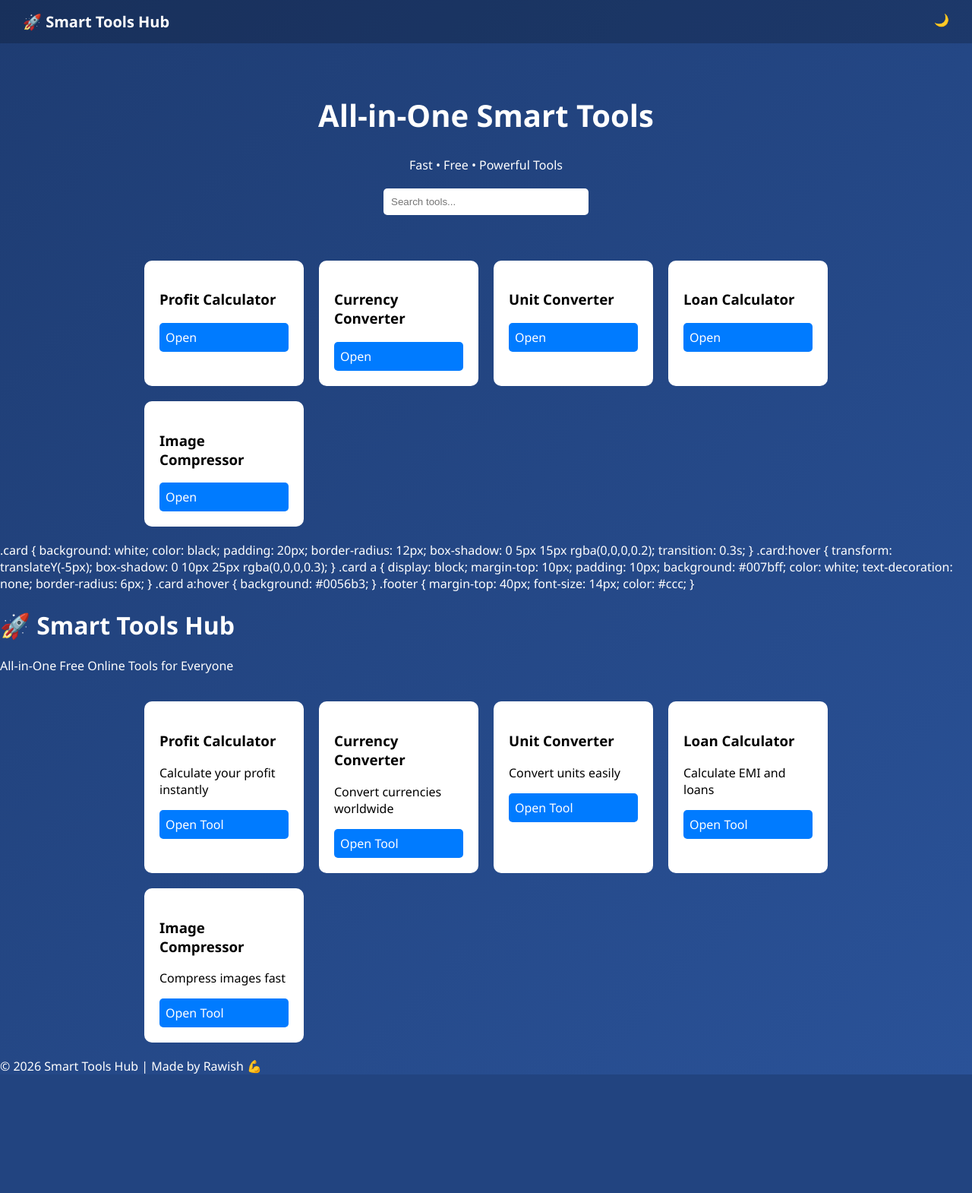
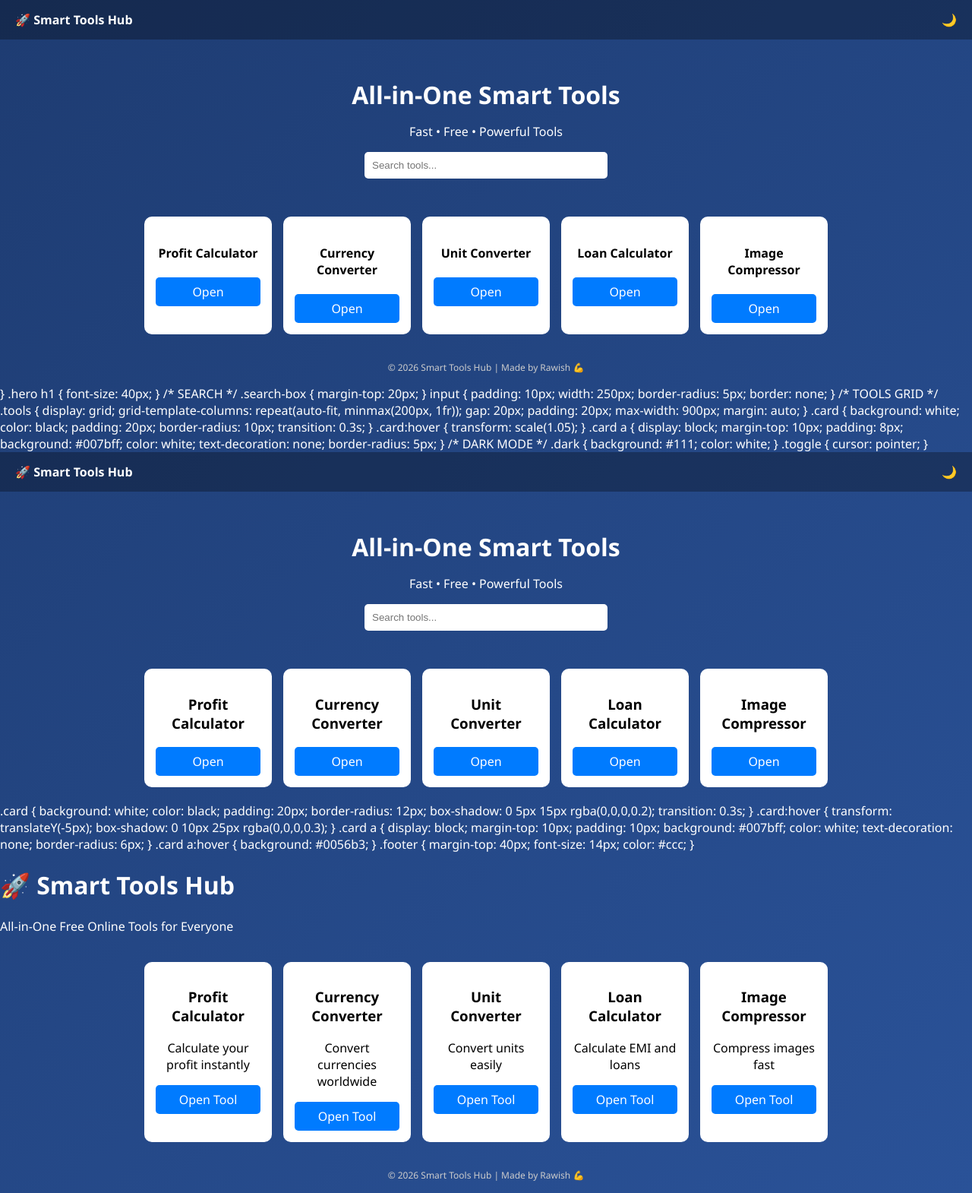
Before and after one commit to Rawish007/Smart-Tools-Hub, a Flask app: page / in a window 1280 px wide. Shown: the whole page at 76% size. Before the commit the page ends 1414 px from the top, so only its background shows below. Run offline with Flask 3, Linux system fonts and the light colour scheme.

Commit message:
Update index.html

```diff
--- a/templates/index.html
+++ b/templates/index.html
@@ -2,6 +2,9 @@
 <html>
 <head>
     <title>Smart Tools Hub</title>
+
+    <meta name="description" content="Free online tools">
+    <meta name="keywords" content="tools, calculator, converter">
 
     <style>
         body {
@@ -11,30 +14,137 @@
             color: white;
         }
 
-        /* NAVBAR */
         .navbar {
             display: flex;
             justify-content: space-between;
-            padding: 15px 30px;
-            background: rgba(0,0,0,0.2);
+            align-items: center;
+            padding: 15px 20px;
+            background: rgba(0,0,0,0.3);
         }
 
         .logo {
-            font-size: 20px;
             font-weight: bold;
         }
 
-        .nav-links a {
-            color: white;
-            margin-left: 15px;
-            text-decoration: none;
+        .toggle {
+            cursor: pointer;
         }
 
-        /* HERO */
         .hero {
             text-align: center;
-            padding: 40px 20px;
+            padding: 30px 15px;
         }
+
+        .hero h1 {
+            margin-bottom: 10px;
+        }
+
+        .search-box input {
+            padding: 10px;
+            width: 80%;
+            max-width: 300px;
+            border-radius: 5px;
+            border: none;
+        }
+
+        .tools {
+            display: grid;
+            grid-template-columns: repeat(auto-fit, minmax(160px, 1fr));
+            gap: 15px;
+            padding: 20px;
+            max-width: 900px;
+            margin: auto;
+        }
+
+        .card {
+            background: white;
+            color: black;
+            padding: 15px;
+            border-radius: 10px;
+            text-align: center;
+            transition: 0.3s;
+        }
+
+        .card:hover {
+            transform: translateY(-5px);
+        }
+
+        .card a {
+            display: block;
+            margin-top: 10px;
+            padding: 8px;
+            background: #007bff;
+            color: white;
+            text-decoration: none;
+            border-radius: 5px;
+        }
+
+        .footer {
+            text-align: center;
+            padding: 15px;
+            font-size: 12px;
+            color: #ccc;
+        }
+
+        /* Dark mode */
+        .dark {
+            background: #111;
+        }
+    </style>
+</head>
+
+<body>
+
+<!-- NAVBAR -->
+<div class="navbar">
+    <div class="logo">🚀 Smart Tools Hub</div>
+    <div class="toggle" onclick="toggleMode()">🌙</div>
+</div>
+
+<!-- HERO -->
+<div class="hero">
+    <h1>All-in-One Smart Tools</h1>
+    <p>Fast • Free • Powerful Tools</p>
+
+    <div class="search-box">
+        <input type="text" id="search" onkeyup="searchTools()" placeholder="Search tools...">
+    </div>
+</div>
+
+<!-- TOOLS -->
+<div class="tools">
+
+    <div class="card"><h4>Profit Calculator</h4><a href="/profit">Open</a></div>
+    <div class="card"><h4>Currency Converter</h4><a href="/currency">Open</a></div>
+    <div class="card"><h4>Unit Converter</h4><a href="/unit">Open</a></div>
+    <div class="card"><h4>Loan Calculator</h4><a href="/loan">Open</a></div>
+    <div class="card"><h4>Image Compressor</h4><a href="/image-compressor">Open</a></div>
+
+</div>
+
+<!-- FOOTER -->
+<div class="footer">
+    © 2026 Smart Tools Hub | Made by Rawish 💪
+</div>
+
+<script>
+function toggleMode() {
+    document.body.classList.toggle("dark");
+}
+
+function searchTools() {
+    let input = document.getElementById("search").value.toLowerCase();
+    let cards = document.getElementsByClassName("card");
+
+    for (let i = 0; i < cards.length; i++) {
+        let text = cards[i].innerText.toLowerCase();
+        cards[i].style.display = text.includes(input) ? "block" : "none";
+    }
+}
+</script>
+
+</body>
+</html>        }
 
         .hero h1 {
             font-size: 40px;
```
